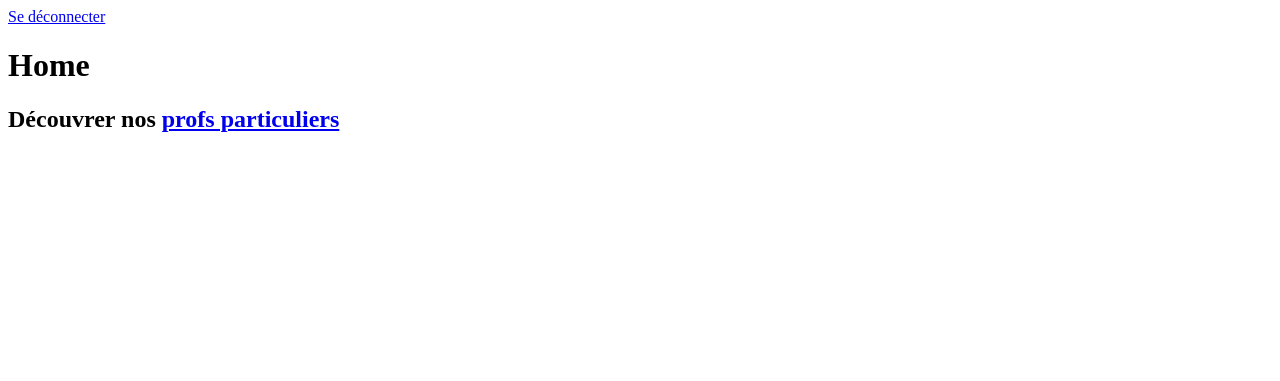
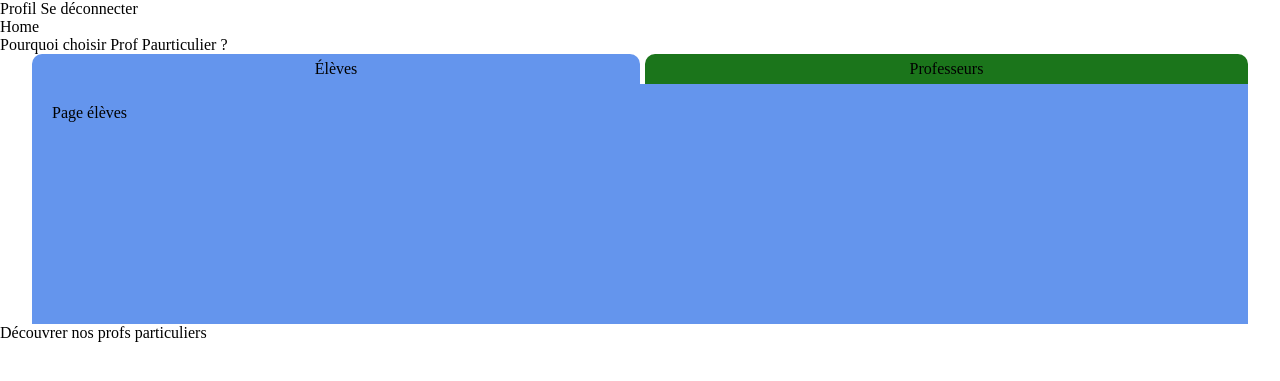
Before and after one commit to RolletQuentin/prof_paurticulier, a Django app: page / in a window 1280 px wide. Shown: the top 381 px of the page. Run offline with Django 4.2, Linux system fonts and the light colour scheme; the visitor is signed in with stand-in values (Sample User, id 1).

Commit message:
Teacher detail + onglet home

```diff
--- a/prof_paurticulier/prof_paurticulier/settings.py
+++ b/prof_paurticulier/prof_paurticulier/settings.py
@@ -123,7 +123,8 @@ USE_TZ = True
 # Static files (CSS, JavaScript, Images)
 # https://docs.djangoproject.com/en/4.1/howto/static-files/
 
-STATIC_URL = "static/"
+STATIC_URL = "/static/"
+STATICFILES_DIRS = [os.path.join(BASE_DIR, "static/")]
 
 # Default primary key field type
 # https://docs.djangoproject.com/en/4.1/ref/settings/#default-auto-field
--- a/prof_paurticulier/prof_paurticulier/urls.py
+++ b/prof_paurticulier/prof_paurticulier/urls.py
@@ -30,6 +30,7 @@ from authentication.views import (
 from showcase.views import (
     home,
     showcase,
+    teacher_view,
 )
 
 urlpatterns = [
@@ -45,6 +46,7 @@ urlpatterns = [
     path("set-initial-dataset/", set_initial_dataset, name="set_initial_dataset"),
     # showcase
     path("showcase/", showcase, name="showcase"),
+    path("teachers/<int:id>/", teacher_view, name="teacher_detail"),
 ]
 
 if settings.DEBUG:
--- a/prof_paurticulier/showcase/templates/showcase/home.html
+++ b/prof_paurticulier/showcase/templates/showcase/home.html
@@ -4,6 +4,28 @@
 
     <h1>Home</h1>
 
+    <h2>Pourquoi choisir Prof Paurticulier ?</h2>
+
+    <section id="onglet">
+        <ul>
+            <li>
+                <a id="a1" href="#" class="active">Élèves</a>
+            </li>
+            <li>
+                <a id="a2" href="#" class="">Professeurs</a>
+            </li>
+        </ul>
+
+        <div class="content" id="student">
+            Page élèves
+        </div>
+
+        <div class="content" id="teacher" style="display: none;">
+            Page prof
+        </div>
+
+    </section>
+
     <h2>Découvrer nos <a href="{% url "showcase" %}">profs particuliers</a></h2>
 
 {% endblock content %}
--- a/prof_paurticulier/showcase/templates/showcase/partials/display_teacher.html
+++ b/prof_paurticulier/showcase/templates/showcase/partials/display_teacher.html
@@ -1,3 +1,4 @@
+<a href="{% url "teacher_detail" teacher.id %}">
     <div class="teacher_display">
         <h2>{{ teacher.user.first_name }} {{ teacher.user.last_name }}</h2>
         <ul class="interests">
@@ -12,3 +13,4 @@
         </ul>
         <p>{{ teacher.short_description }}</p>
     </div>
+</a>
--- a/prof_paurticulier/showcase/views.py
+++ b/prof_paurticulier/showcase/views.py
@@ -10,8 +10,13 @@ def home(request):
 
 def showcase(request):
     teachers = Teacher.objects.all()
-
     paginator = Paginator(teachers, 2)
     page_number = request.GET.get("page")
     page_obj = paginator.get_page(page_number)
+
     return render(request, "showcase/showcase.html", context={"page_obj": page_obj})
+
+
+def teacher_view(request, id):
+    teacher = Teacher.objects.get(id=id)
+    return render(request, "showcase/teacher_detail.html", {"teacher": teacher})
--- /dev/null
+++ b/prof_paurticulier/static/scripts/onglet.js
@@ -0,0 +1,26 @@
+ong1 = document.getElementById('a1');
+ong2 = document.getElementById('a2');
+student = document.getElementById('student');
+teacher = document.getElementById('teacher');
+
+function nonactive() {
+    ong1.className = "";
+    ong2.className = "";
+}
+
+function active(self) {
+    nonactive();
+    self.className = "active";
+}
+
+ong1.addEventListener("click", function () {
+    student.style.display = "";
+    teacher.style.display = "none";
+    active(this);
+})
+
+ong2.addEventListener("click", function () {
+    student.style.display = "none";
+    teacher.style.display = "";
+    active(this);
+})
--- /dev/null
+++ b/prof_paurticulier/static/styles/onglet.css
@@ -0,0 +1,60 @@
+/* --- Variables globales --- */
+* {
+    --main-font-color: black;
+    --main-bg-color: aliceblue;
+    --main-teacher-color: green;
+    --main-student-color: cornflowerblue;
+}
+
+/* --- Onglet --- */
+#onglet {
+    margin: auto;
+    width: 95%;
+}
+
+#onglet ul {
+    width: 100%;
+    display: flex;
+}
+
+#onglet ul li {
+    width: 100%;
+    justify-content: space-around;
+}
+
+#onglet ul li a {
+    display: block;
+    color: black;
+    text-align: center;
+    height: 30px;
+    line-height: 30px;
+    text-decoration: none;
+    background-color: var(--main-teacher-color);
+    filter: grayscale(30%);
+    margin-left: 5px;
+    border-radius: 10px 10px 0 0;
+}
+
+#onglet ul li a:hover {
+    opacity: 0.9;
+}
+
+#onglet ul li:first-child a {
+    margin-left: 0;
+    background-color: var(--main-student-color);
+}
+
+#onglet ul .active {
+    filter: grayscale(0%);
+}
+
+.content {
+    clear: both;
+    height: 200px;
+    background-color: var(--main-teacher-color);
+    padding: 20px;
+}
+
+#student {
+    background-color: var(--main-student-color);
+}
--- /dev/null
+++ b/prof_paurticulier/static/styles/style.css
@@ -0,0 +1,97 @@
+/* --- DEBUT Reset CSS --- */
+body,
+div,
+dl,
+dt,
+dd,
+ul,
+ol,
+li,
+h1,
+h2,
+h3,
+h4,
+h5,
+h6,
+pre,
+form,
+fieldset,
+input,
+textarea,
+p,
+blockquote,
+th,
+td {
+    margin: 0;
+    padding: 0;
+}
+
+a,
+a:hover,
+a:visited {
+    text-decoration: none;
+    color: var(--font-color)
+}
+
+table {
+    border-collapse: collapse;
+    border-spacing: 0;
+}
+
+fieldset,
+img {
+    border: 0;
+}
+
+address,
+caption,
+cite,
+code,
+dfn,
+em,
+strong,
+th,
+var {
+    font-style: normal;
+    font-weight: normal;
+}
+
+ol,
+ul {
+    list-style: none;
+}
+
+caption,
+th {
+    text-align: left;
+}
+
+h1,
+h2,
+h3,
+h4,
+h5,
+h6 {
+    font-size: 100%;
+    font-weight: normal;
+}
+
+q:before,
+q:after {
+    content: '';
+}
+
+abbr,
+acronym {
+    border: 0;
+}
+
+/* --- FIN Reset CSS --- */
+
+/* --- Variables globales --- */
+* {
+    --main-font-color: black;
+    --main-bg-color: aliceblue;
+    --main-teacher-color: green;
+    --main-student-color: cornflowerblue;
+}
--- a/prof_paurticulier/templates/base.html
+++ b/prof_paurticulier/templates/base.html
@@ -1,8 +1,13 @@
+{% load static %}
+
 <!DOCTYPE html>
 
 <html lang="fr">
 <head>
     <meta charset="UTF-8">
+    {% comment %} Style général {% endcomment %}
+    <link rel="stylesheet" href="{% static "/styles/style.css" %}" />
+    <link rel="stylesheet" href="{% static '/styles/onglet.css' %}"/>
     <title>Prof Paurticulier</title>
 </head>
 <body>
@@ -12,6 +17,7 @@
             <a href="{% url "login" %}">Se connecter</a>
             <a href="{% url "signup" %}">S'inscrire</a>
         {% else %}
+            <a href="{% url "update_user" %}">Profil</a>
             <a href="{% url "logout" %}">Se déconnecter</a>
         {% endif %}
 
@@ -21,5 +27,7 @@
         {% block content %}{% endblock %}
     </main>
 
+    <script src="{% static "/scripts/onglet.js" %}"></script>
 </body>
+
 </html>
```
Also changed, not shown: prof_paurticulier/showcase/templates/showcase/teacher_detail.html (added, +9 -0 lines). Lines whose indentation alone changed are shown as unchanged.
